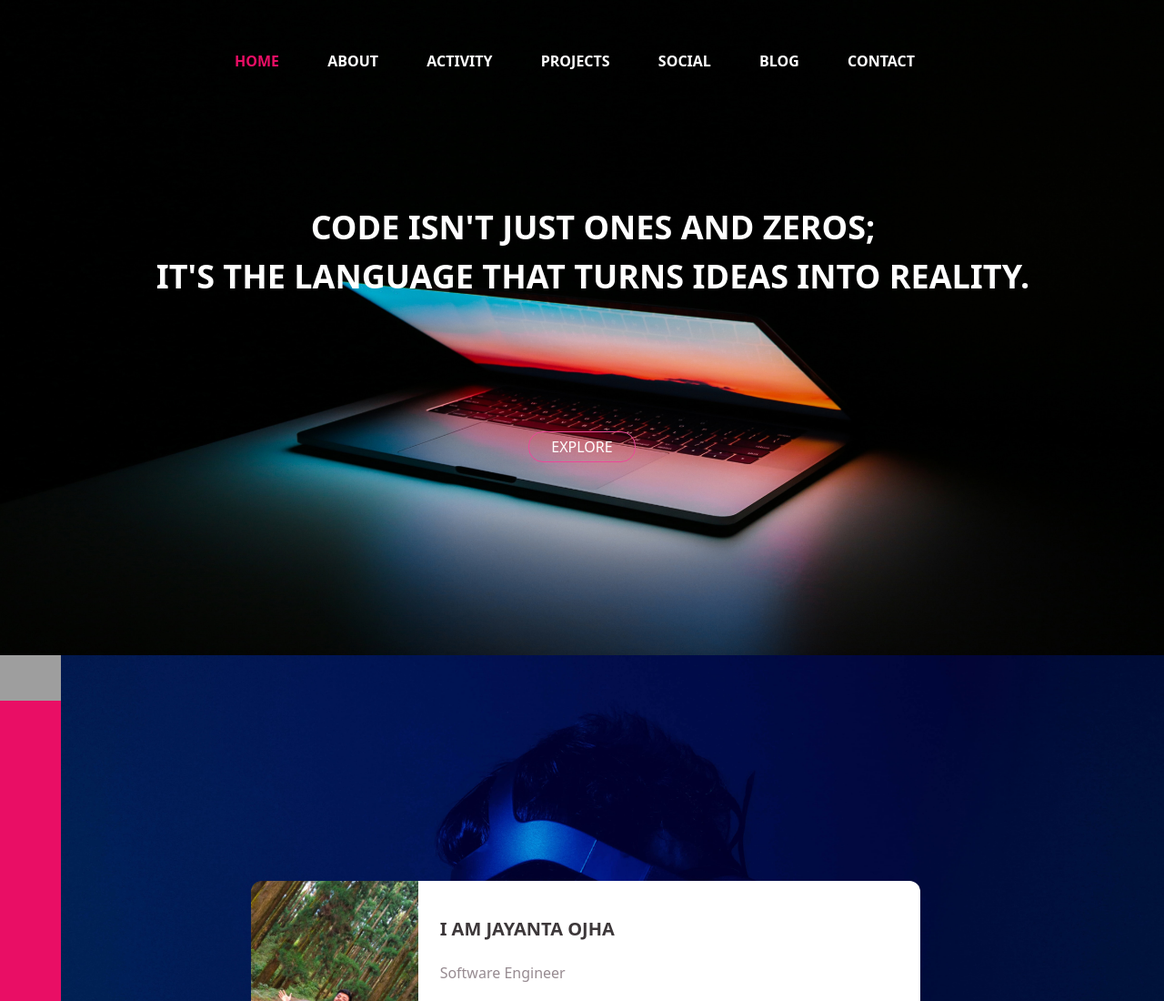
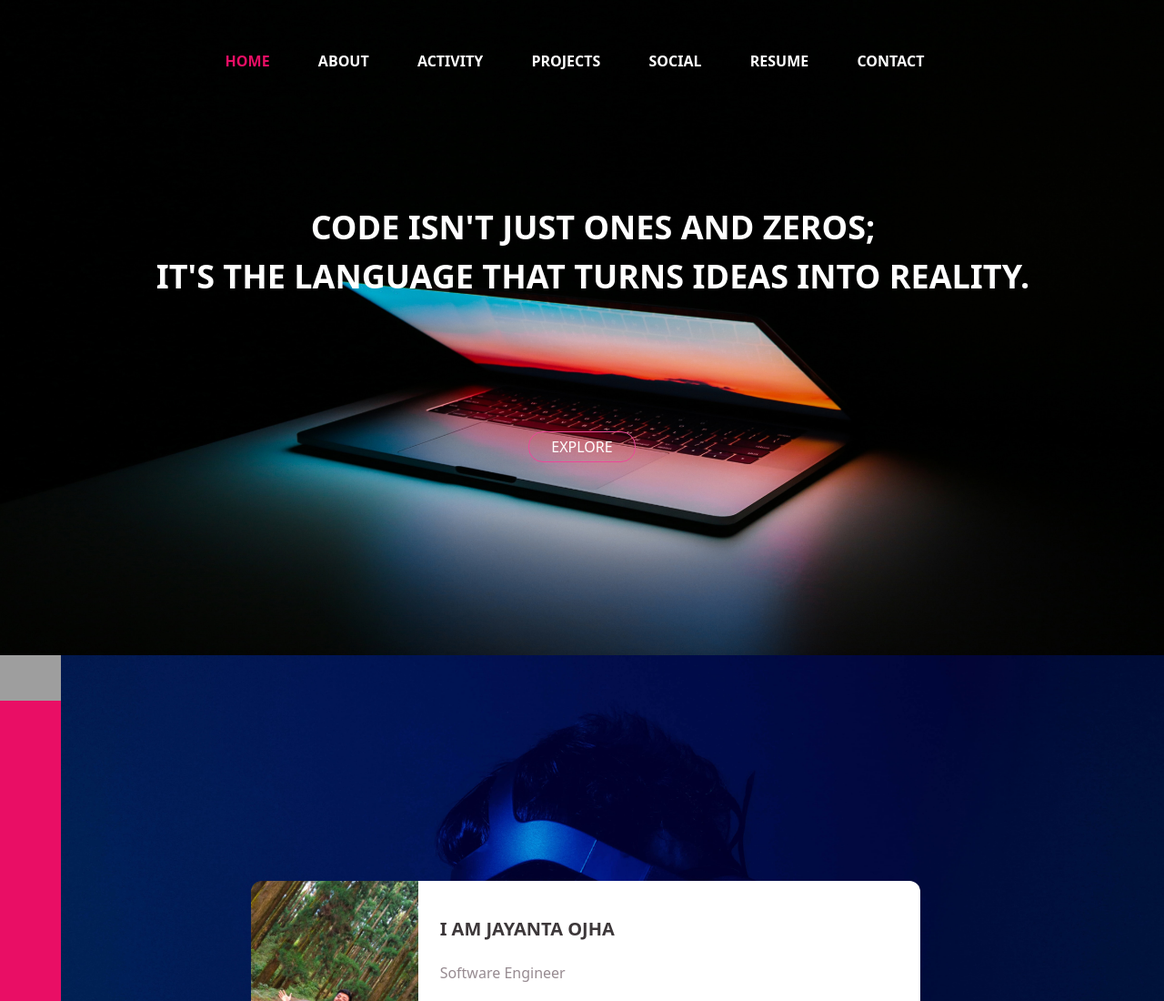
Before and after one commit to Jayantaojha/Portfolio, a plain HTML site: page disc/index.html in a window 1280 px wide. Shown: the top 1100 px of the page at 91% size. Drawn offline with Linux system fonts and the light colour scheme; grey boxes are pictures that could not be loaded.

Commit message:
Navbar contents are updated for larger screens

```diff
--- a/disc/index.html
+++ b/disc/index.html
@@ -32,12 +32,12 @@
                     class="nav-links  font-sans text-base font-bold text-white hover:text-[#e90e65] hover:transition-[.5s]">ABOUT</a>
                 <a href="#activity"
                     class="nav-links  font-sans text-base font-bold text-white hover:text-[#e90e65] hover:transition-[.5s]">ACTIVITY</a>
-                <a href="#projects"
+                <a href="projects.html"
                     class="nav-links  font-sans text-base font-bold text-white hover:text-[#e90e65] hover:transition-[.5s]">PROJECTS</a>
                 <a href="https://jayantaojha.github.io/SOCIAL-ACCOUNTS/disc/"
                     class="nav-links  font-sans text-base font-bold text-white hover:text-[#e90e65] hover:transition-[.5s]">SOCIAL</a>
-                <a href="blog.html"
-                    class="nav-links  font-sans text-base font-bold text-white hover:text-[#e90e65] hover:transition-[.5s]">BLOG</a>
+                <a href="Resume.pdf" download
+                    class="nav-links  font-sans text-base font-bold text-white hover:text-[#e90e65] hover:transition-[.5s]">RESUME</a>
                 <a href="contact.html"
                     class="nav-links  font-sans text-base font-bold text-white hover:text-[#e90e65] hover:transition-[.5s]">CONTACT</a>
             </ul>
```
